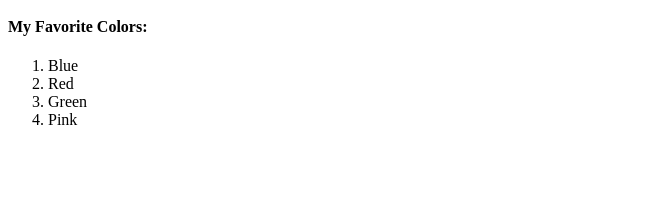
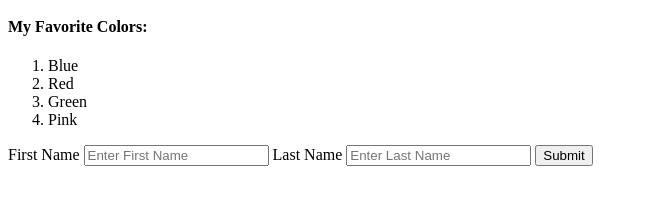
Before and after one commit to bstanton773/kekambas-132_hello_world, a plain HTML site: page index.html in a window 1280 px wide. Shown: the part 101-306 px from the top of the page, without its empty margins (0-648 px from the left). Drawn offline with Linux system fonts and the light colour scheme.

Commit message:
Add form with first and last name

```diff
--- a/index.html
+++ b/index.html
@@ -20,5 +20,13 @@
             </ol>
         </div>
 
+        <form>
+            <label for="firstName">First Name</label>
+            <input type="text" name="firstName" placeholder="Enter First Name">
+            <label for="lastName">Last Name</label>
+            <input type="text" name="lastName" placeholder="Enter Last Name">
+            <input type="submit" value="Submit">
+        </form>
+
     </body>
 </html>
```
